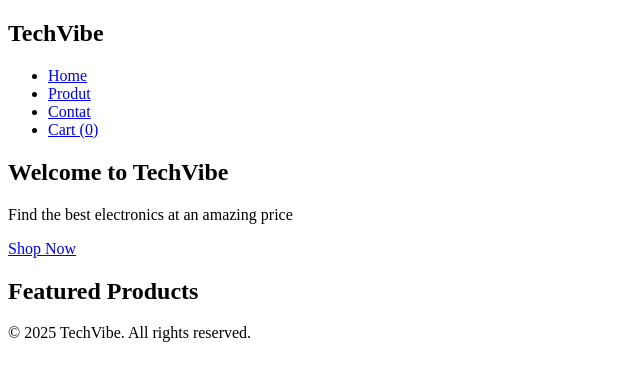
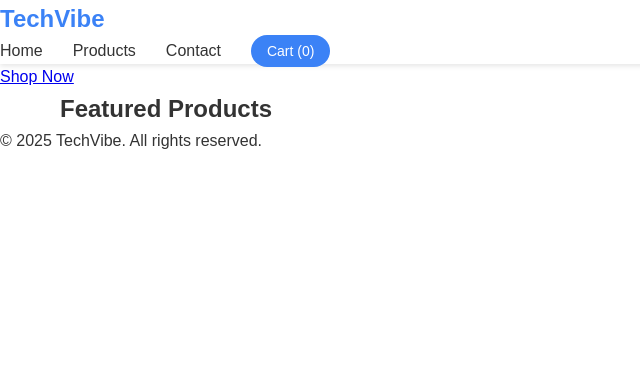
Before and after one commit to Rehlaw/Tech_Hub, a plain HTML site: page index.html in a window 1280 px wide. Shown: the whole page, without its empty margins (0-640 px from the left). Drawn offline with Linux system fonts and the light colour scheme.

Commit message:
We styled the home page and nav bar. i also fixed some words on the index page

```diff
--- a/index.html
+++ b/index.html
@@ -8,13 +8,13 @@
     </head>
 
     <body>
-        <nav lass="navbar">
+        <nav class="navbar">
             <nav classs="nav-container">
                 <h2 class="logo">TechVibe</h2>
                 <ul class="nav-menu">
                     <li><a href="index.html">Home</a></li>
-                    <li><a href="products.html">Produt</a></li>
-                    <li><a href="contact.html">Contat</a></li>
+                    <li><a href="products.html">Products</a></li>
+                    <li><a href="contact.html">Contact</a></li>
                     <li><a href="cart.html" class="cart-link">Cart (0)</a></li>
                 </ul>
             </nav>
--- a/style.css
+++ b/style.css
@@ -0,0 +1,70 @@
+* {
+    margin: 0;
+    padding: 0;
+    box-sizing: border-box;
+}
+
+body {
+    font-family: Arial, Helvetica, sans-serif;
+    line-height: 1.6;
+    color: #333;
+}
+
+.container {
+    max-width: 1200px;
+    margin: 0 auto;
+    padding: 0 20px;
+}
+
+.navbar {
+    background-color: white;
+    box-shadow: 0 2px 5px rgba( 0, 0, 0, 0.1);
+    position: fixed;
+    top: 0;
+    width: 100%;
+    z-index: 100;
+}
+
+.nav-container {
+    max-width: 1200px;
+    margin: 0 auto;
+    padding: 0 20px;
+    display: flex;
+    justify-content: space-between;
+    align-items: center;
+    height: 70px;
+}
+
+.logo {
+    color: #3b82f6;
+    font-size: 24px;
+}
+
+.nav-menu {
+    display: flex;
+    list-style: none;
+    gap: 30px;
+    align-items: center;
+}
+
+.nav-menu a {
+    text-decoration: none;
+    color: #333;
+    font-weight: 500;
+}
+
+.nav-menu a:hover {
+    color: #3b82f6;
+}
+
+.cart-link {
+    background-color: #3b82f6;
+    color: white !important;
+    padding: 8px 16px;
+    border-radius: 20px;
+    font-size: 14px;
+}
+
+.cart-link:hover {
+    background-color: #2563eb !important;
+}
```
